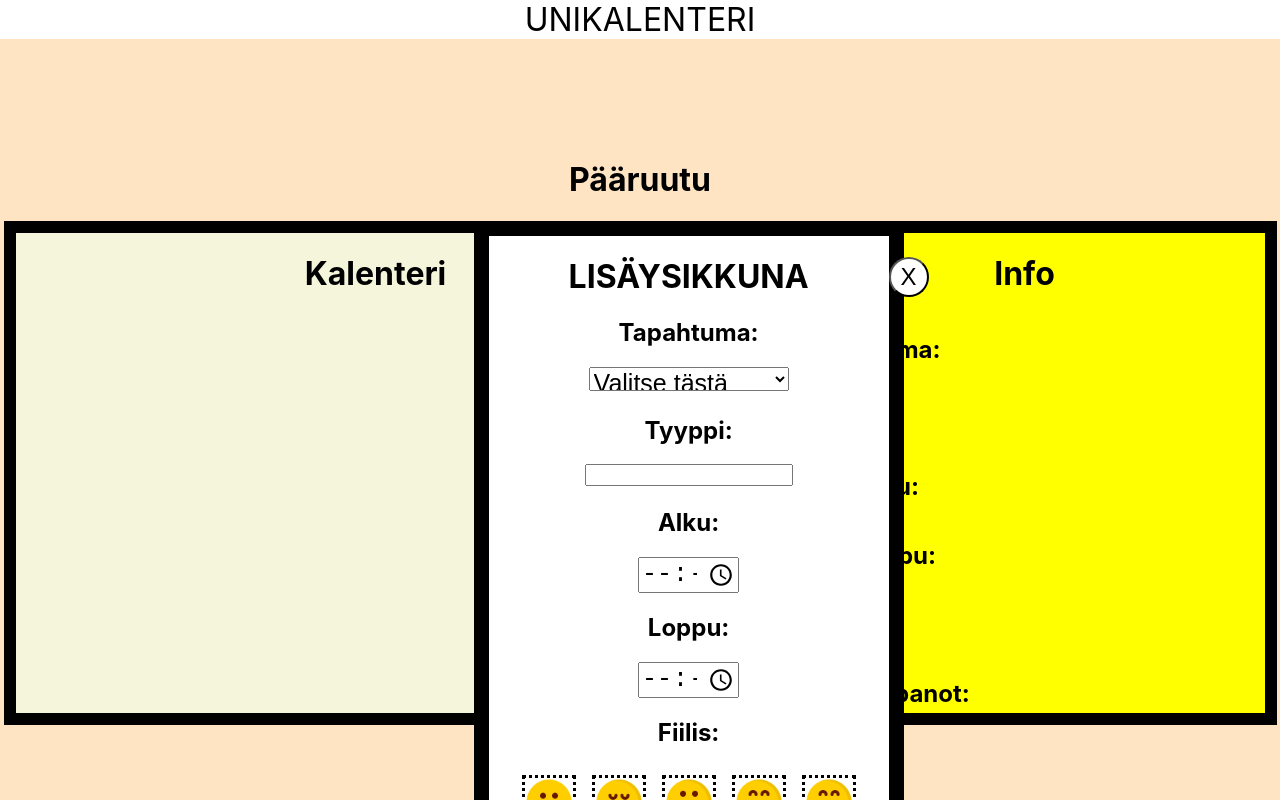
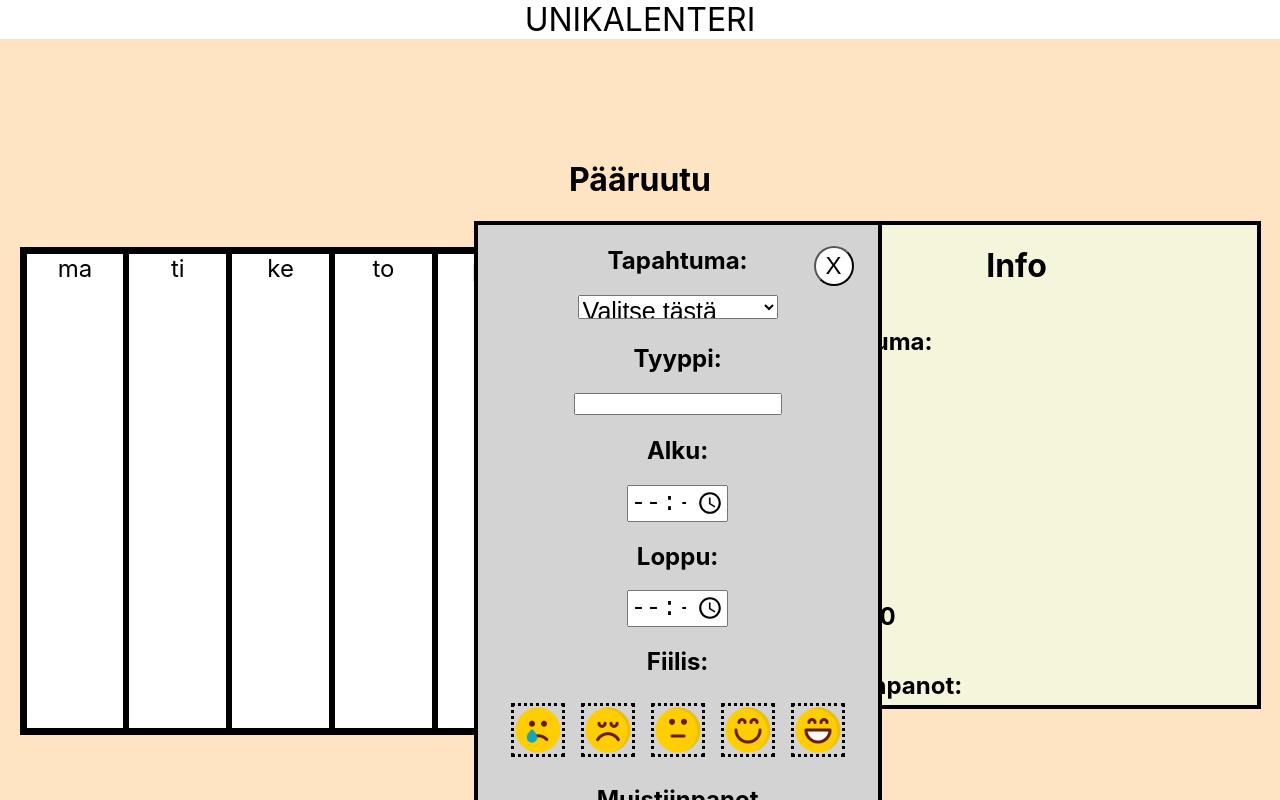
Before and after one commit to aashem/Ohjelmointi4, a React (Create React App) app in the folder unikalenteri/: page / in a window 1280 px wide. Both pictures are taken after a click on the button "Lisää". Shown: the top 800 px of the page. Built offline with nearby package versions, Linux system fonts and the light colour scheme.

Commit message:
kaikenlaista sälää

```diff
--- a/unikalenteri/src/App.css
+++ b/unikalenteri/src/App.css
@@ -18,28 +18,35 @@
 
 .Kalenteri {
   z-index: 0;
-  border: 12px;
+  border: 4px;
   border-style: solid;
   border-color: black;
   display: inline-flex;
-  flex-direction: column;
+  flex-direction: row;
   height: 60vmin;
   width: 90vmin;
   background-color: beige;
 }
 
+.viikonpäivä{
+  background-color: white;
+  margin: 0.5;
+  width: 15vmin;
+  border-style: solid;
+  font-size: x-large;
+}
 .Infopaneeli {
   position: relative;
   text-align: left;
   z-index: 0;
-  border: 12px;
+  border: 4px;
   border-style: solid;
   border-color: black;
   display: inline-flex;
   flex-direction: column;
   height: 60vmin;
   width: 60vmin;
-  background-color:yellow;
+  background-color:beige;
 }
 
 .Infopaneeli h1 {
@@ -59,7 +66,7 @@
   font-size: 3vmin;
   float:right;
   background-color: white;
-  margin-left: 10vmin;
+  margin-left: 17vmin;
   position: absolute;
   height: 5vmin;
   width: 5vmin;
@@ -88,10 +95,20 @@
   z-index: 1;
   border-style: solid;
   border-color: black;
-  border-width: 15px;
+  border-width: 4px;
+  background-color: lightgray;
+  height: 75vmin;
+  width: 50vmin;
+}
+.Lisäysnäppäin {
+  font-size: x-large;
+  height: 5vmin;
+  width: 10vmin;
   background-color: white;
-  height: 100vmin;
-  width: 50vmin;
+}
+
+.Lisäysnäppäin:hover{
+  background-color: red;
 }
 
 .Kello input{
--- a/unikalenteri/src/App.js
+++ b/unikalenteri/src/App.js
@@ -10,13 +10,13 @@ import very_sad from "./kuvat/very-sad.png";
 
 function App() {
   //Tilat
-  const ids = ["todella_surullinen","surullinen","neutraali", "iloinen", "todella_iloinen"]
+  const ids = ["very_sad", "sad", "neutral", "happy", "very_happy"]
+  const päivät = ["ma", "ti", "ke", "to", "pe", "la", "su"]
   const [popup, setPopup] = useState(false)
   const [painettu, setPainettu] = useState(true)
   const [tapahtuma, setTapahtuma] = useState("")
   const [lajiNäkyvyys, setLajiNäkyvyys] = useState("true")
   const [laji, setLaji] = useState("")
-  const [tyyppi, setTyyppi] = useState("")
   const [kelloAlku, setKelloAlku] = useState("")
   const [kelloLoppu, setKelloLoppu] = useState("")
   const [naama, setNaama] = useState(0)
@@ -27,6 +27,9 @@ function App() {
   const [nykyinenNaama, setNykyinenNaama] = useState("")
   const [nykyinenLaji, setNykyinenLaji] = useState("")
   const [nykyinenMuistiinpanot, setNykyinenMuistiinpanot] = useState("")
+  const [valittuPäivä, setvalittuPäivä] = useState("")
+  const Viikonpäivä = (tapahtuma,laji, alku, loppu, naama, muistiinpanot) => {return {tapahtuma: tapahtuma, laji: laji, alku:alku, loppu:loppu, naama:naama, muistiinpanot:muistiinpanot}}
+  const ma = Viikonpäivä("","","","","","")
 
   const lisäyshandler = (e) => {
     popup ? setPopup(false) : setPopup(true)
@@ -36,6 +39,7 @@ function App() {
     setTapahtuma(e.target.value)
     if (e.target.value === "Uni") {
       setLajiNäkyvyys(false)
+      setLaji("")
     }else{
       setLajiNäkyvyys(true)
     }
@@ -70,9 +74,34 @@ function App() {
     setNykyinenKelloLoppu(kelloLoppu)
     setNykyinenNaama(naama)
     setNykyinenMuistiinpanot(muistiinpanot)
+    console.log(tapahtuma)
+    if (valittuPäivä === "ma") {
+      ma.tapahtuma = tapahtuma
+      ma.laji = laji
+      ma.alku = kelloAlku
+      ma.loppu = kelloLoppu
+      ma.naama= naama
+      ma.muistiinpanot = muistiinpanot
+      console.log(ma)
+      return
+    }
+  }
+  function Viikonpäiväf(props){
+    let päivä = props.päivä
+    if (päivä === "ma"){
+      <div className ="viikonpäivä" onClick={valitsepäivä} id={päivä}><h1>SOPFKSPDFKPSODFK</h1></div>
+    }
+    return <div className ="viikonpäivä" onClick={valitsepäivä} id={päivä}>{päivä}</div>
   }
 
-
+  const valitsepäivä = (e) => {
+    setvalittuPäivä(e.target.id)
+    let lista = päivät
+    for (let i = 0; i < lista.length; i++){
+      document.getElementById(lista[i]).setAttribute('style', 'border-style: solid')
+    }
+    document.getElementById(e.target.id).setAttribute('style', 'border-style: solid; border-color: yellow')
+  }
 
   return (
     <div>
@@ -80,7 +109,6 @@ function App() {
       <div className = "Pääruutu"><h1>Pääruutu</h1>
         <div className = "Lisäysikkuna" style = {{visibility: popup ? "visible" : "hidden"}}>
           <h1>
-            LISÄYSIKKUNA
             <button className="Ikkunanraksi" onClick={lisäyshandler}>X</button>
           </h1>
           <h2>
@@ -107,11 +135,11 @@ function App() {
           </div>
           <h2>Fiilis:</h2>
           <div className = "Hymynaamat" id="Hymynaamat">
-            <img src={very_sad} onClick={kuvahändler} alt="Todella surullinen" id='todella_surullinen'></img>
-            <img src={sad} onClick={kuvahändler} alt="Surullinen" id="surullinen"></img>
-            <img src={neutral} onClick={kuvahändler} alt="Neutraali" id="neutraali"></img>
-            <img src={happy} onClick={kuvahändler} alt="Iloinen" id="iloinen"></img>
-            <img src={very_happy} onClick={kuvahändler} alt="Todela iloinen" id="todella_iloinen"></img>
+            <img src={very_sad} onClick={kuvahändler} alt="Todella surullinen" id='very_sad'></img>
+            <img src={sad} onClick={kuvahändler} alt="Surullinen" id="sad"></img>
+            <img src={neutral} onClick={kuvahändler} alt="Neutraali" id="neutral"></img>
+            <img src={happy} onClick={kuvahändler} alt="Iloinen" id="happy"></img>
+            <img src={very_happy} onClick={kuvahändler} alt="Todela iloinen" id="very_happy"></img>
           </div>
           <div className = "Tekstiboksi" id = "Tekstiboksi">
             <h2>Muistiinpanot</h2>
@@ -119,7 +147,16 @@ function App() {
           </div>
           <button className = "Lisäysnäppäin" onClick = {lisäämerkintäkalenteriin}>Lisää</button>
         </div>
-        <div className = "Kalenteri"><h1>Kalenteri</h1></div>
+        <div className = "Kalenteri">
+        <Viikonpäiväf  päivä="ma"></Viikonpäiväf>
+        <Viikonpäiväf päivä="ti"></Viikonpäiväf>
+        <Viikonpäiväf päivä="ke"></Viikonpäiväf>
+        <Viikonpäiväf  päivä="to"></Viikonpäiväf>
+        <Viikonpäiväf päivä="pe"></Viikonpäiväf>
+        <Viikonpäiväf  päivä="la"></Viikonpäiväf>
+        <Viikonpäiväf  päivä="su"></Viikonpäiväf>
+
+        </div>
         <div className = "Infopaneeli">
           <h1>
           Info
@@ -127,20 +164,20 @@ function App() {
           <h2>
             Tapahtuma: {nykyinenTapahtuma}
           </h2>
-           <h2>
+           <h2 style={{visibility: lajiNäkyvyys ? "visible" : "hidden"}}>
             Laji: {nykyinenLaji}
            </h2>
            <h2>
-            kello alku: {nykyinenKelloAlku}
+            Alku: {nykyinenKelloAlku}
            </h2>
            <h2>
-            kello loppu: {nykyinenKelloLoppu}
+            Loppu: {nykyinenKelloLoppu}
            </h2>
            <h2>
-            naama: {nykyinenNaama}
+            Tunne: {naama}
            </h2>
            <h2>
-            muistiinpanot: {muistiinpanot}
+            Muistiinpanot: {muistiinpanot}
            </h2>
         </div>
         <div>
```
